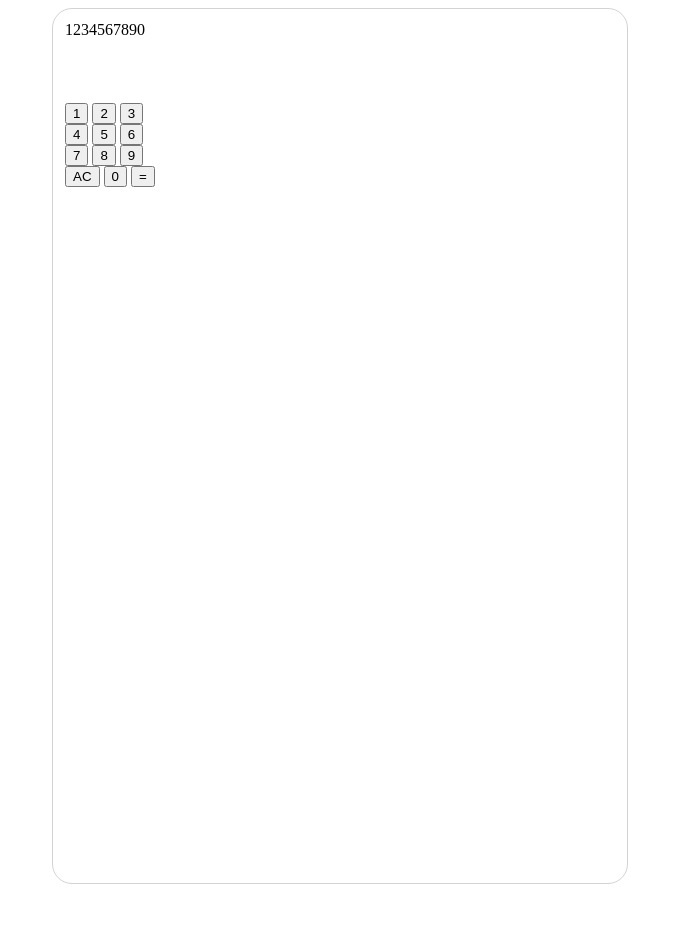
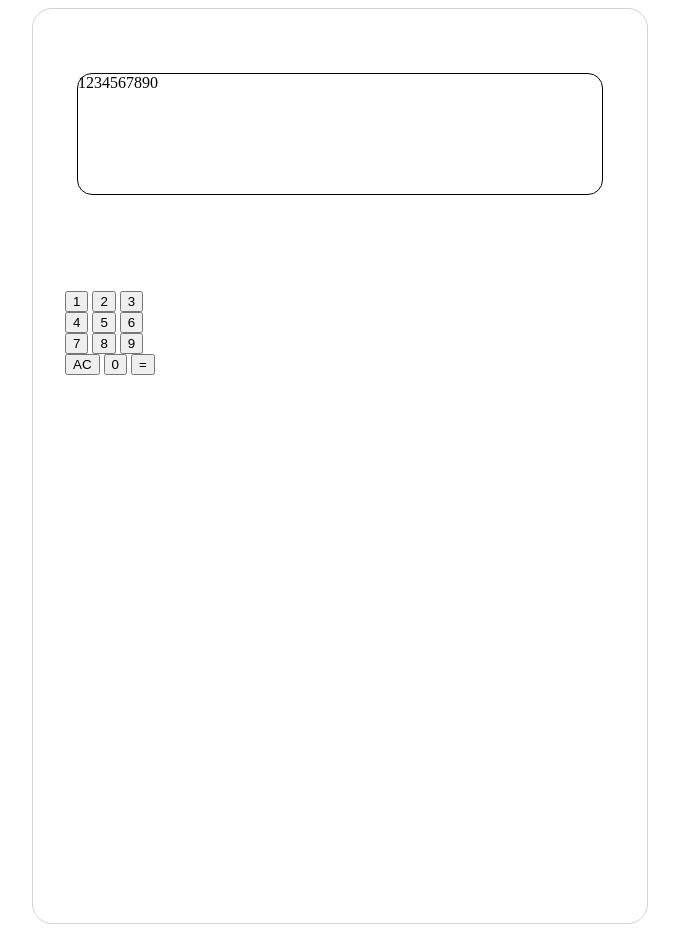
Before and after one commit to Batchaaaaan/odin-calculator, a plain HTML site: page index.html in a window 1280 px wide. Shown: the whole page, without its empty margins (300-979 px from the left). Before the commit the page ends 892 px from the top, so only its background shows below. Drawn offline with Linux system fonts and the light colour scheme.

Commit message:
Add style to #display in css
Added a height and border for the
div(id = 'display')

```diff
--- a/style.css
+++ b/style.css
@@ -5,7 +5,16 @@
     border: 1px solid lightgray;
     width: 550px;
     height: 850px;
-    padding: 12px;
+    padding: 32px;
     border-radius: 20px;
     gap: 64px;
 }
+
+
+
+#display {
+    border: 1px solid black;
+    border-radius: 15px;
+    height: 120px;
+    margin: 32px 12px;
+}
```
